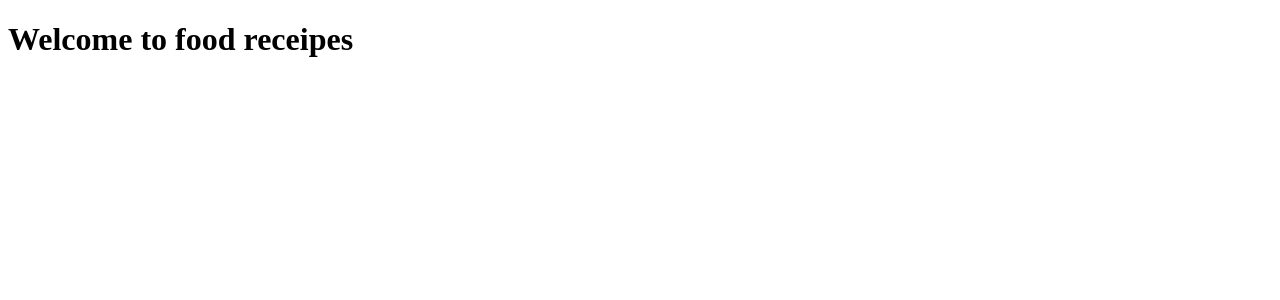
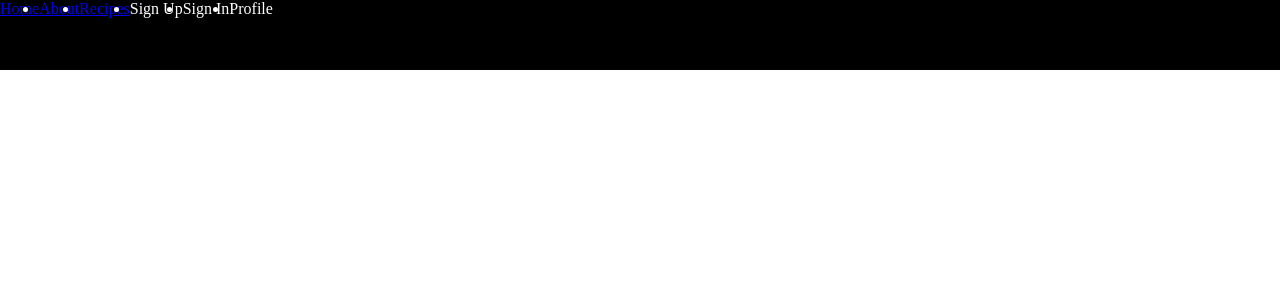
Before and after one commit to Pankajpadekar/recipe_project, a Django app: page / in a window 1280 px wide. Shown: the top 300 px of the page. Run offline with Django 5.2, Linux system fonts and the light colour scheme.

Commit message:
add css files

```diff
--- /dev/null
+++ b/vege/static/style_home.css
@@ -0,0 +1,30 @@
+* {
+    margin: 0;
+    padding: 0;
+}
+
+html {
+    scroll-behavior: smooth;
+}
+
+.nav {
+    display: flex;
+    height: 70px;
+    width: 100%;
+    background-color: black;
+    color: white;
+}
+
+.nav-1 {
+    display: flex;
+    align-items: center;
+    justify-content: space-around;
+}
+
+
+.nav-2 {
+    display: flex;
+    right: 0;
+    align-items: center;
+    justify-content: space-around;
+}
--- a/vege/templates/home.html
+++ b/vege/templates/home.html
@@ -4,8 +4,24 @@
     <meta charset="UTF-8">
     <meta name="viewport" content="width=device-width, initial-scale=1.0">
     <title>Document</title>
+    <link rel="stylesheet" href="static/style_home.css">
 </head>
 <body>
-    <h1>Welcome to food receipes</h1>
+    <div class="nav">
+        <div>
+            <ul class="nav-1">
+                <li><a href=" ">Home</a></li>
+                <li><a href="about">About</a></li>
+                <li><a href="receipes">Recipes</a></li>
+            </ul>
+        </div>
+        <div>
+            <ul class="nav-2">
+                <li><a href="signup"></a>Sign Up</li>
+                <li><a href="signin"></a>Sign In</li>
+                <li><a href="profile"></a>Profile</li>
+            </ul>
+        </div>
+    </div>
 </body>
 </html>
```
Also changed, not shown: recipe/settings.py (+7 -0 lines).
